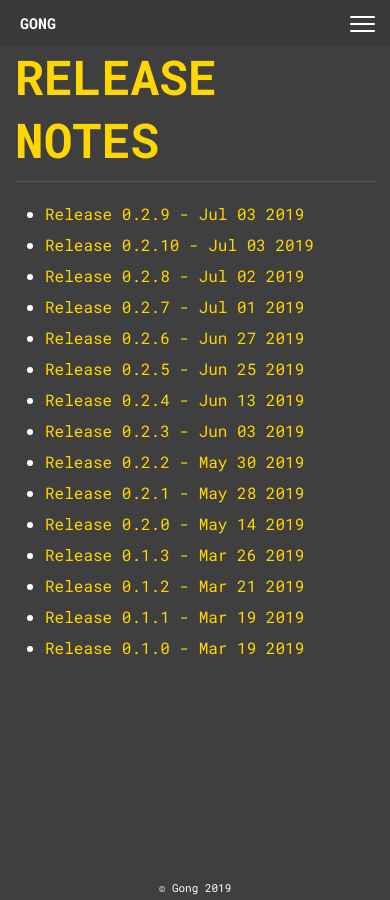
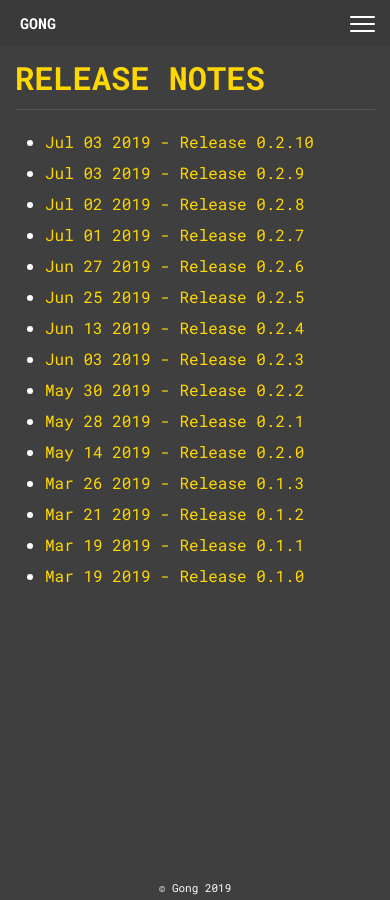
Before and after one commit to gongchat/gongchat.github.io, a Jekyll site: the page built from release-notes.html, in a window 390 px wide. Built offline with Jekyll 4.4.1, drawn with Linux system fonts in a browser that asks for light colours; some web fonts are replaced.

Commit message:
fix ordering and update styles

```diff
--- a/_sass/default.scss
+++ b/_sass/default.scss
@@ -82,6 +82,20 @@
       .section {
         flex-grow: 1;
         padding: 30px 15px;
+
+        h2 {
+          font-size: 32px;
+        }
+      }
+
+      .simple-section {
+        margin-top: 46px;
+        padding: 0 15px;
+
+        h2 {
+          font-size: 32px;
+          margin-top: 10px;
+        }
       }
     }
   }
--- a/_sass/release-notes.scss
+++ b/_sass/release-notes.scss
@@ -32,3 +32,11 @@
     padding: 3px 0;
   }
 }
+
+@media (max-width: 992px) {
+  .update {
+    .crumb {
+      margin-top: 15px;
+    }
+  }
+}
--- a/release-notes.html
+++ b/release-notes.html
@@ -11,8 +11,9 @@
       {% if post.path contains 'release-notes' %}
       <li>
         <a href="{{ post.url }}">
-          Release {{ post.path | split: '-' | last | replace: '.md', '' }} -
-          {{ post.date | date: "%b %d %Y" }}</a>
+          {{ post.date | date: "%b %d %Y" }} -
+          Release {{ post.path | split: '-' | last | replace: '.md', '' }}
+        </a>
       </li>
       {% endif %}
       {% endfor %}
```
Also changed, not shown: _posts/release-notes/2019-07-03-0.2.10.md (+1 -0 lines), _posts/release-notes/2019-07-03-0.2.9.md (+1 -0 lines).
